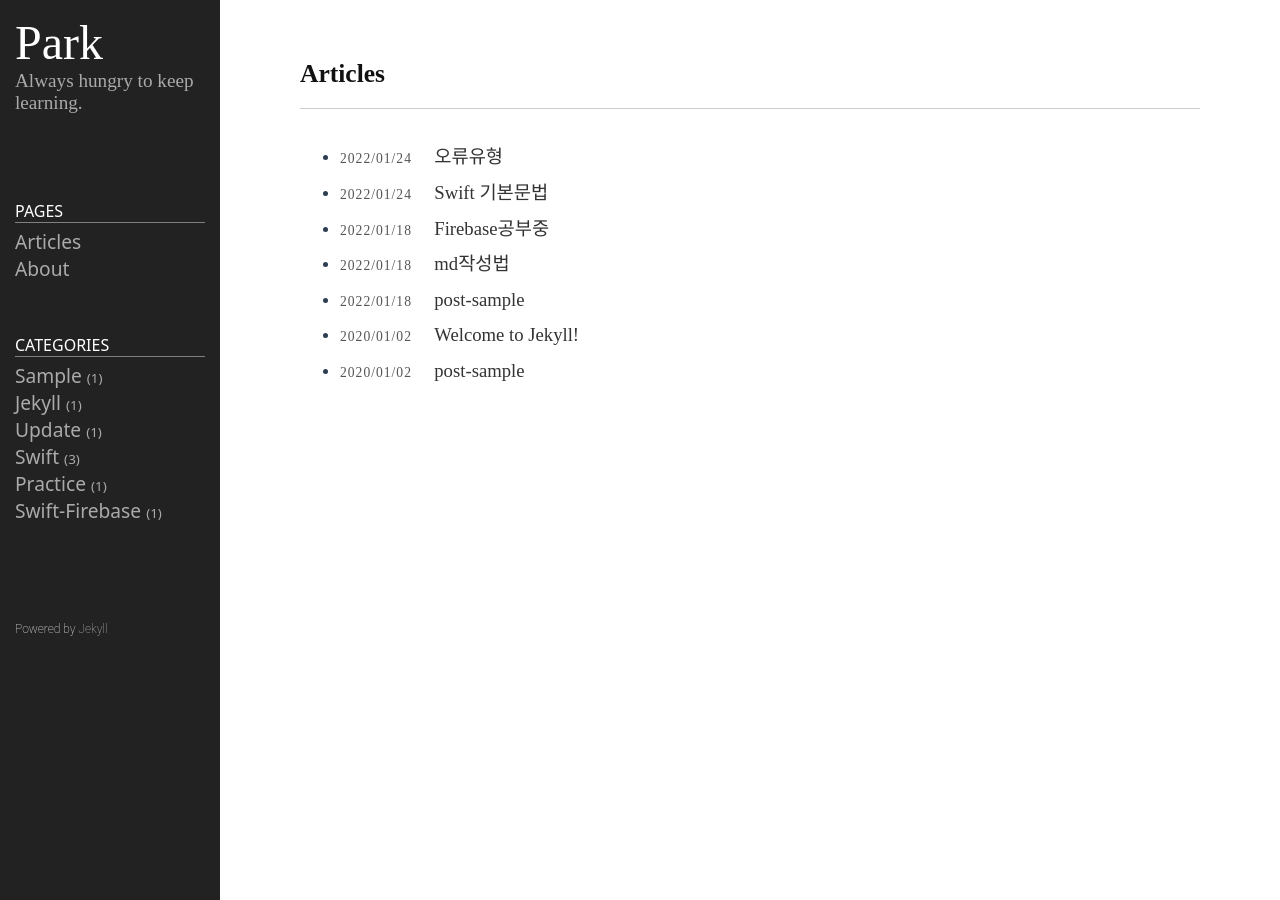
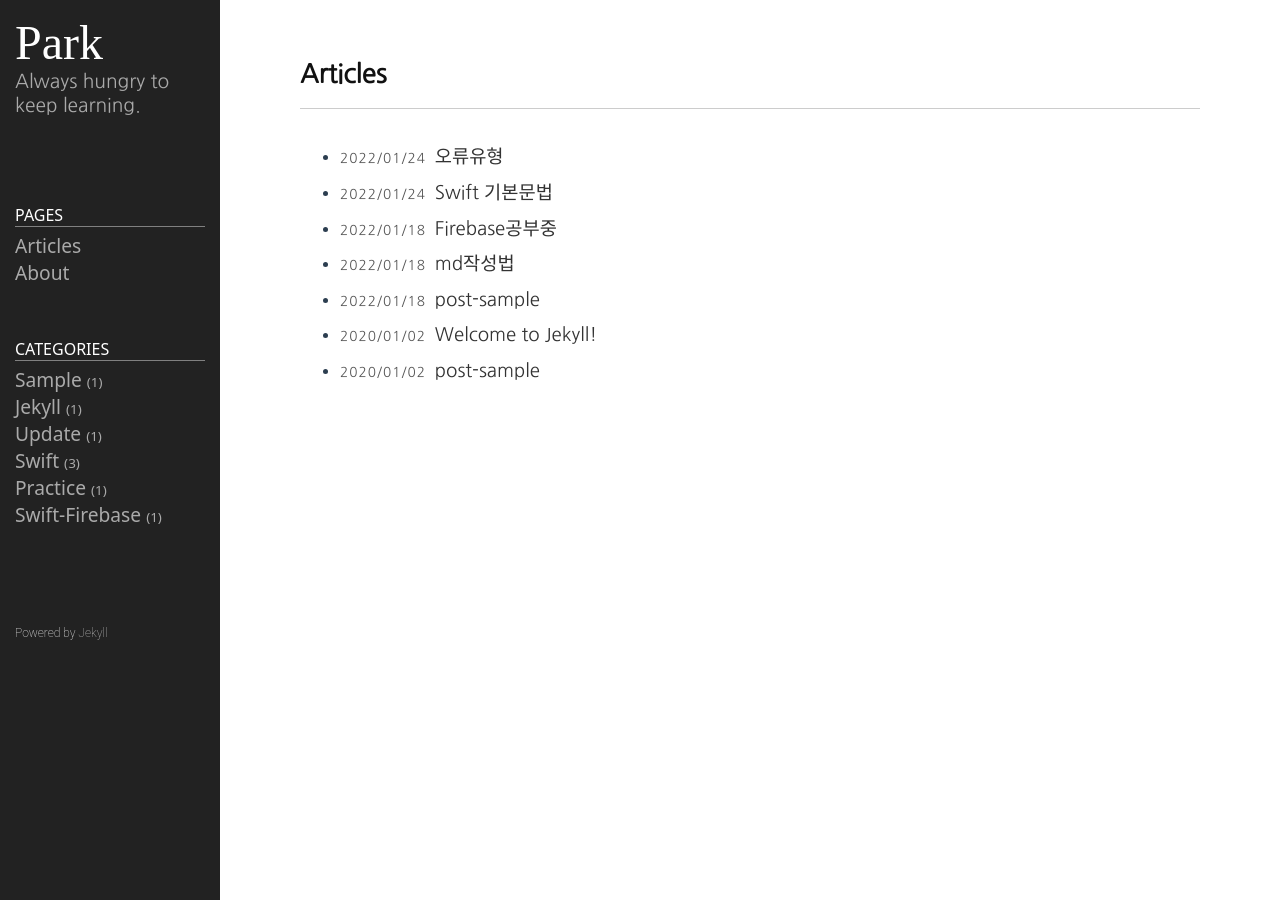
Before and after one commit to ejjoo/jekyll-theme-monos, a Jekyll site: the page built from index.md, in a window 1280 px wide. Built offline with Jekyll 4.4.1, drawn with Linux system fonts in a browser that asks for light colours.

Commit message:
font commit

```diff
--- a/public/css/style.css
+++ b/public/css/style.css
@@ -49,7 +49,7 @@ body {
 	height: 100%;
 	margin: 0;
 	padding: 0;
-	font-family: 'Gelasio', 'Nanum Myeongjo', serif;
+	font-family: 'Nanum Gothic', sans-serif;
 	color: #2c3e50;
 }
 
```
